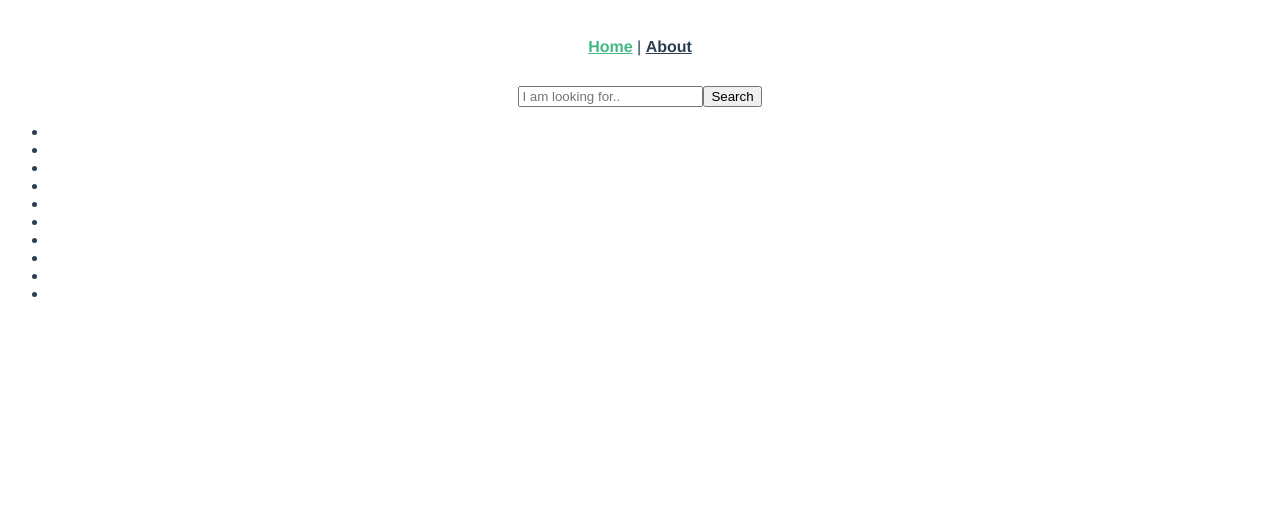
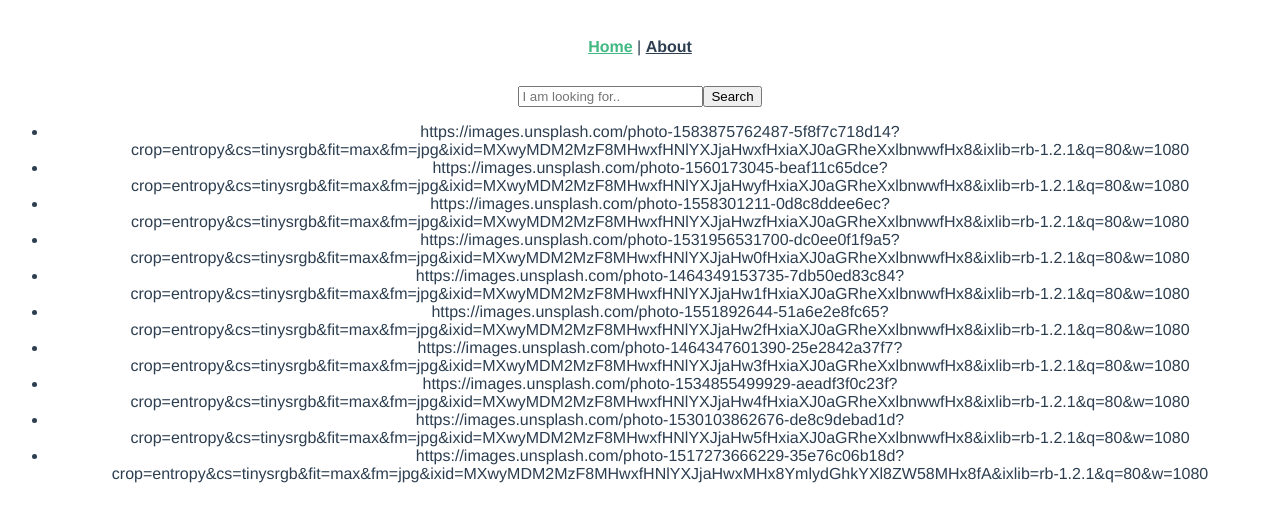
Before and after one commit to azebkidanemariam/Oplask_projekt, a Vue app: page / in a window 1280 px wide. Shown: the top 522 px of the page. Built offline with nearby package versions, Linux system fonts and the light colour scheme.

Commit message:
yet playin with api

```diff
--- a/src/App.vue
+++ b/src/App.vue
@@ -7,6 +7,12 @@
     <router-view/>
   </div>
 </template>
+
+<script>
+export default {
+
+}
+</script>
 
 <style lang="scss">
 #app {
--- a/src/router/index.js
+++ b/src/router/index.js
@@ -1,6 +1,7 @@
 import Vue from 'vue'
 import VueRouter from 'vue-router'
 import Home from '../views/Home.vue'
+import About from  '../views/About.vue'
 
 Vue.use(VueRouter)
 
@@ -16,8 +17,8 @@ const routes = [
     // route level code-splitting
     // this generates a separate chunk (about.[hash].js) for this route
     // which is lazy-loaded when the route is visited.
-    component: () => import(/* webpackChunkName: "about" */ '../views/About.vue')
-  }
+    component: About
+  },
 ]
 
 const router = new VueRouter({
--- a/src/views/Home.vue
+++ b/src/views/Home.vue
@@ -2,8 +2,8 @@
   <div class="home">
     <Search />
     <ul>
-      <li v-for="photo in photos" :key="photo.url">
-        {{ photo.url }}
+      <li v-for="photo in photos" :key="photo.urls.regular">
+        {{ photo.urls.regular }}
       </li>
     </ul>
 
@@ -28,7 +28,8 @@ export default {
     };
   },
   async created() {
-    this.photos = await API.fetchImages(4);
+    this.photos = await API.fetchImages();
+    return API.results
     // const data = await request.json();
     // this.photos = data.results;
   },
```
